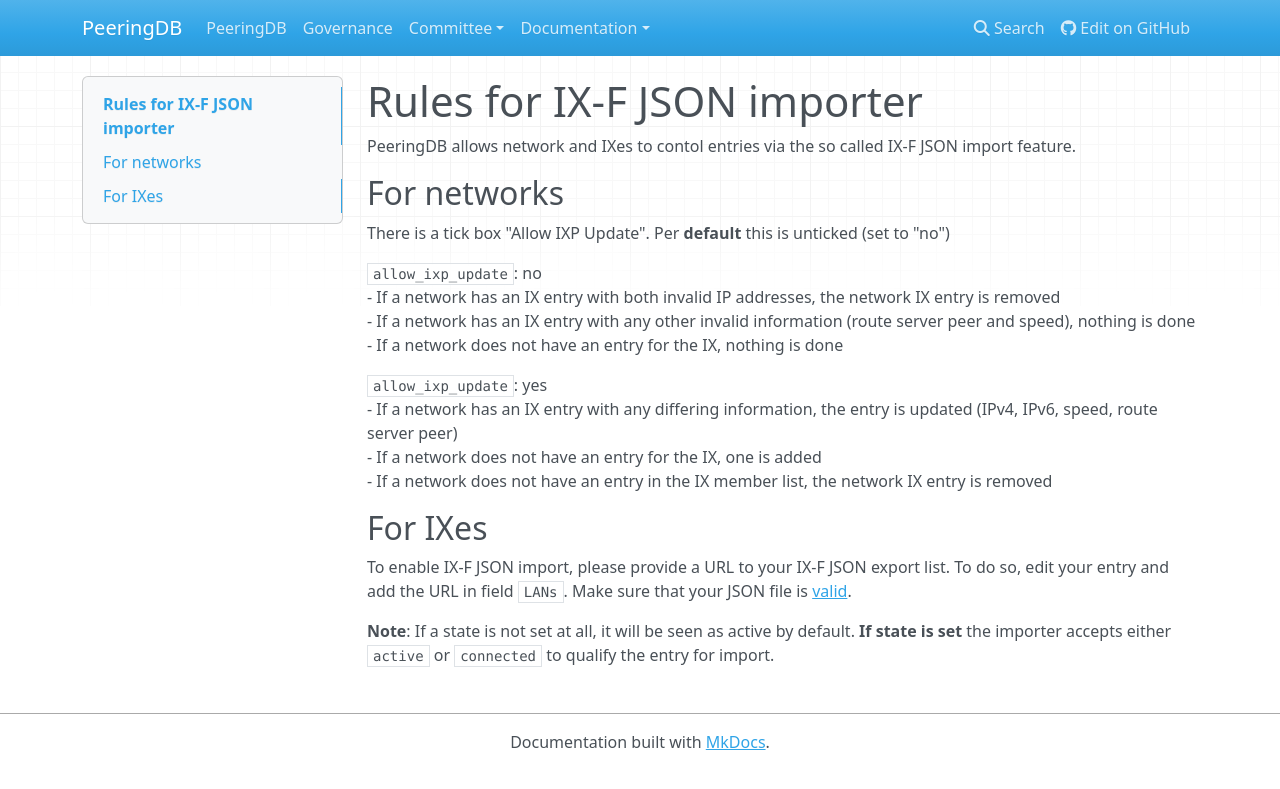
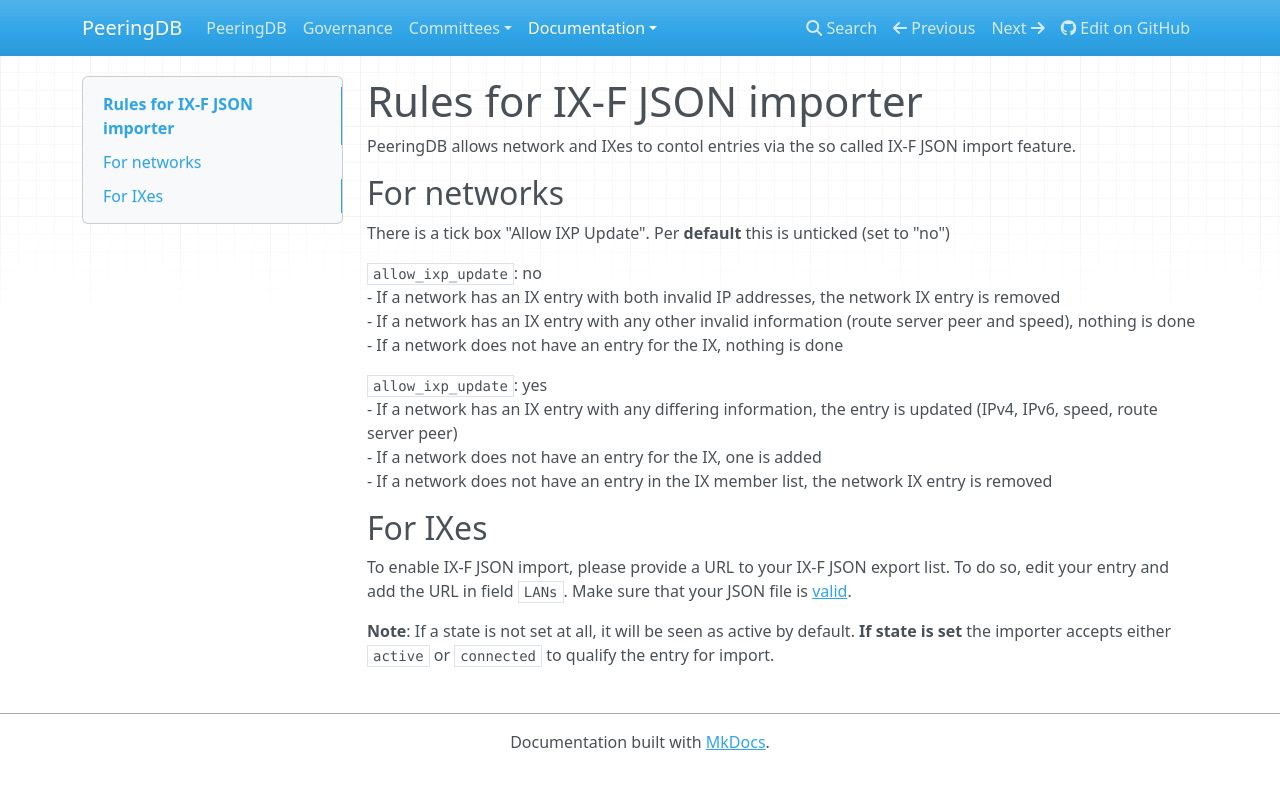
Before and after one commit to peeringdb/docs, an MkDocs documentation site: the page built from docs/ix-f-json-import-rules.md, in a window 1280 px wide. Shown: the top 789 px of the page. Built offline with MkDocs 1.6.1, drawn with Linux system fonts in a browser that asks for light colours; nearby versions of some CDN libraries; old or Windows-style settings are respelled for this version of MkDocs; some of the changed lines change nothing that is shown.

Commit message:
IX-F JSON.  Committee pluralization.

```diff
--- a/docs/ix-f-json-import-rules.md
+++ b/docs/ix-f-json-import-rules.md
@@ -14,6 +14,6 @@
 - If a network does not have an entry in the IX member list, the network IX entry is removed
 
 ## For IXes
-To enable IX-F JSON import, please provide a URL to your IX-F JSON export list. To do so, edit your entry and add the URL in field `LANs`. Make sure that your JSON file is [valid](https://ml.ix-f.net/test).
+To enable IX-F JSON import, please provide a URL to your IX-F JSON export list. To do so, edit your entry and add the URL in field `LANs`. Make sure that your JSON file is [valid](https://www.ixpdb.net/en/validator/).
 
 **Note**: If a state is not set at all, it will be seen as active by default. **If state is set** the importer accepts either `active` or `connected` to qualify the entry for import.
--- a/mkdocs.yml
+++ b/mkdocs.yml
@@ -7,10 +7,11 @@
 pages:
   - PeeringDB: index.md
   - Governance: gov.md
-  - Committee:
+  - Committees:
     - Product Committee: committee/product/index.md
   - Documentation:
     - API Specs: api_specs.md
+    - IX-F JSON: ix-f-json-import-rules.md
     - OAuth: oauth.md
     - Translations: translation.md
     - FAQ: faq.md
```
